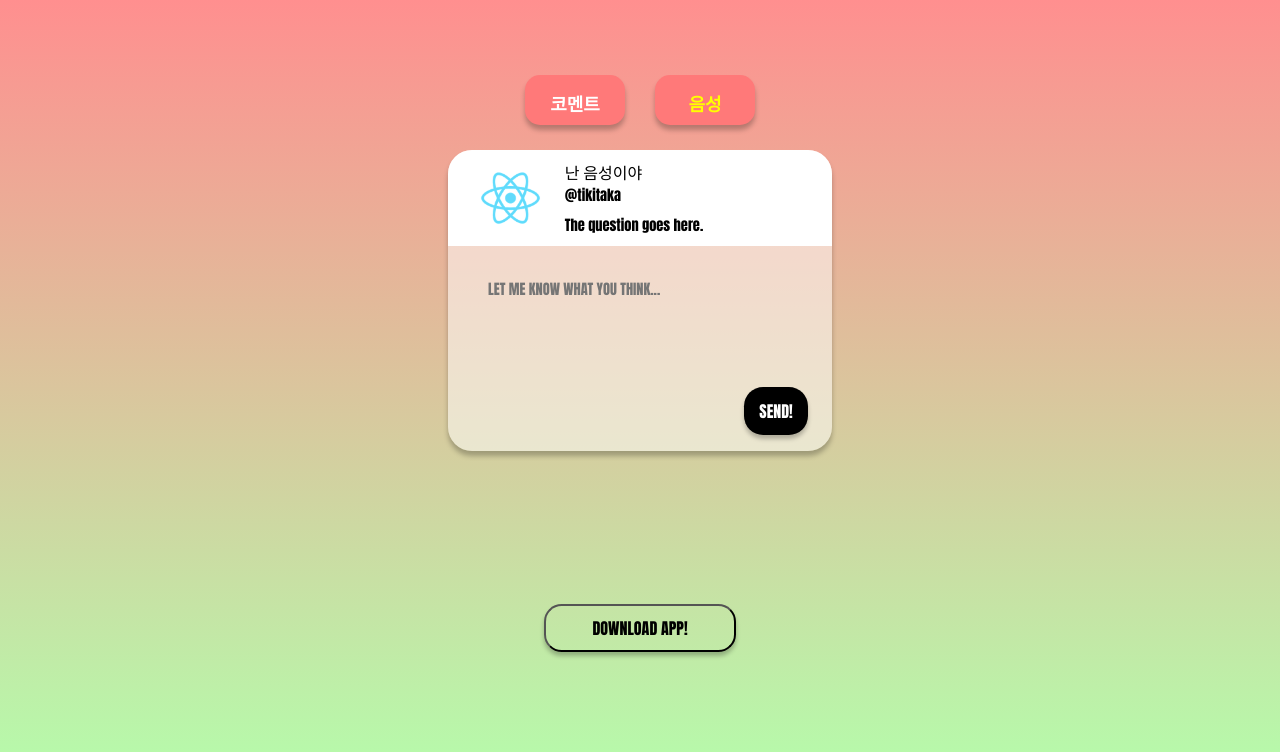
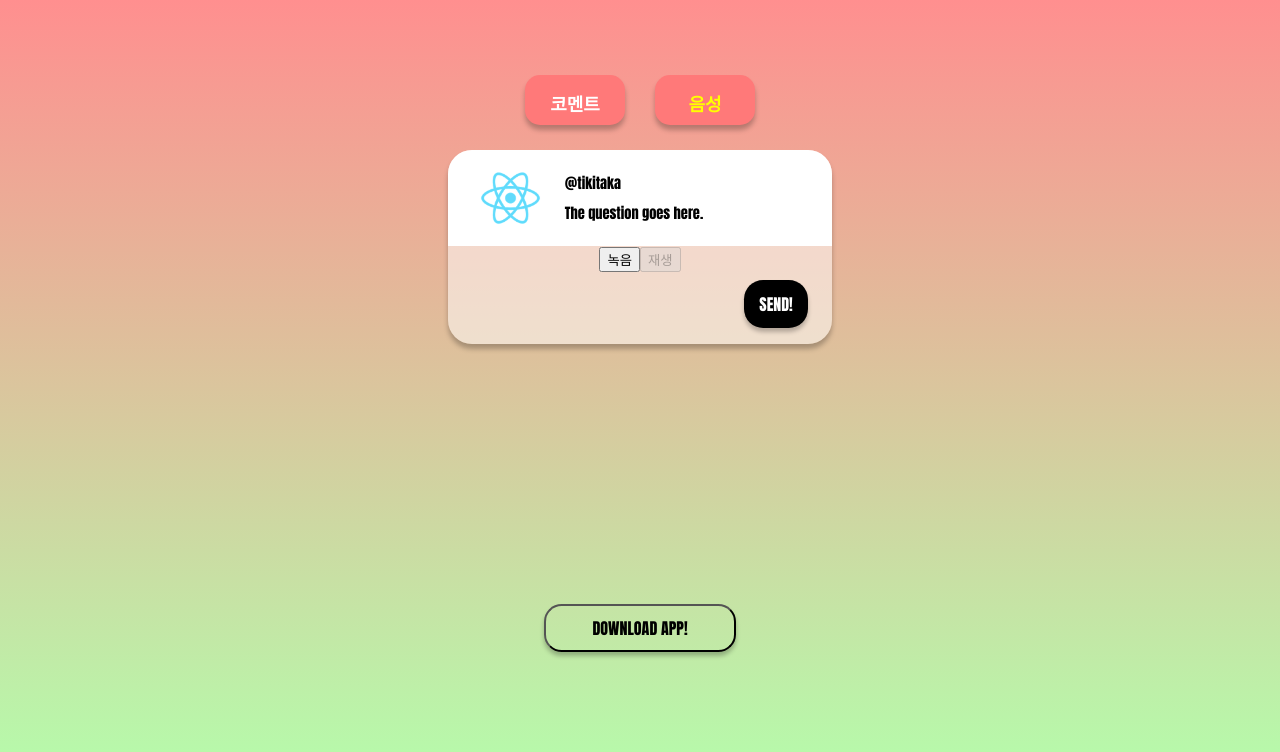
Before and after one commit to SV22-TikiTaka/frontend-web, a React (Create React App) app: page / in a window 1280 px wide. Both pictures are taken after a click on the button "음성". Shown: the top 752 px of the page. Built offline with nearby package versions, Linux system fonts and the light colour scheme.

Commit message:
음성 기능 추가

```diff
--- /dev/null
+++ b/src/components/audio/AudioRecord.jsx
@@ -0,0 +1,111 @@
+import React, { useState, useCallback } from "react";
+
+function AudioRecord() {
+  const [stream, setStream] = useState();
+  const [media, setMedia] = useState();
+  const [onRec, setOnRec] = useState(true);
+  const [source, setSource] = useState();
+  const [analyser, setAnalyser] = useState();
+  const [audioUrl, setAudioUrl] = useState();
+  const [disabled, setDisabled] = useState(true); // 😀😀😀
+
+  const onRecAudio = () => {
+    setDisabled(true); // 😀😀😀
+
+    // 음원정보를 담은 노드를 생성하거나 음원을 실행또는 디코딩 시키는 일을 한다
+    const audioCtx = new (window.AudioContext || window.webkitAudioContext)();
+    // 자바스크립트를 통해 음원의 진행상태에 직접접근에 사용된다.
+    const analyser = audioCtx.createScriptProcessor(0, 1, 1);
+    setAnalyser(analyser);
+
+    function makeSound(stream) {
+      // 내 컴퓨터의 마이크나 다른 소스를 통해 발생한 오디오 스트림의 정보를 보여준다.
+      const source = audioCtx.createMediaStreamSource(stream);
+      setSource(source);
+      source.connect(analyser);
+      analyser.connect(audioCtx.destination);
+    }
+    // 마이크 사용 권한 획득
+    navigator.mediaDevices.getUserMedia({ audio: true }).then((stream) => {
+      const mediaRecorder = new MediaRecorder(stream);
+      mediaRecorder.start();
+      setStream(stream);
+      setMedia(mediaRecorder);
+      makeSound(stream);
+
+      analyser.onaudioprocess = function (e) {
+        // 3분(180초) 지나면 자동으로 음성 저장 및 녹음 중지
+        if (e.playbackTime > 180) {
+          stream.getAudioTracks().forEach(function (track) {
+            track.stop();
+          });
+          mediaRecorder.stop();
+          // 메서드가 호출 된 노드 연결 해제
+          analyser.disconnect();
+          audioCtx.createMediaStreamSource(stream).disconnect();
+
+          mediaRecorder.ondataavailable = function (e) {
+            setAudioUrl(e.data);
+            setOnRec(true);
+          };
+        } else {
+          setOnRec(false);
+        }
+      };
+    });
+  };
+
+  // 사용자가 음성 녹음을 중지 했을 때
+  const offRecAudio = () => {
+    // dataavailable 이벤트로 Blob 데이터에 대한 응답을 받을 수 있음
+    media.ondataavailable = function (e) {
+      setAudioUrl(e.data);
+      setOnRec(true);
+    };
+
+    // 모든 트랙에서 stop()을 호출해 오디오 스트림을 정지
+    stream.getAudioTracks().forEach(function (track) {
+      track.stop();
+    });
+
+    // 미디어 캡처 중지
+    media.stop();
+
+    // 메서드가 호출 된 노드 연결 해제
+    analyser.disconnect();
+    source.disconnect();
+
+    if (audioUrl) {
+      URL.createObjectURL(audioUrl); // 출력된 링크에서 녹음된 오디오 확인 가능
+    }
+
+    // File 생성자를 사용해 파일로 변환
+    const sound = new File([audioUrl], "soundBlob", {
+      lastModified: new Date().getTime(),
+      type: "audio",
+    });
+
+    // 😀😀😀
+    setDisabled(false);
+    console.log(sound); // File 정보 출력
+  };
+
+  const play = () => {
+    const audio = new Audio(URL.createObjectURL(audioUrl)); // 😀😀😀
+    audio.loop = false;
+    audio.volume = 1;
+    audio.play();
+  };
+
+  // 😀😀😀
+  return (
+    <>
+      <button onClick={onRec ? onRecAudio : offRecAudio}>녹음</button>
+      <button onClick={play} disabled={disabled}>
+        재생
+      </button>
+    </>
+  );
+}
+
+export default AudioRecord;
--- a/src/components/box/MessageBox.jsx
+++ b/src/components/box/MessageBox.jsx
@@ -3,6 +3,7 @@
 import SendButton from "../atom/SendButton";
 import TextArea from "../atom/TextArea";
 import { motion, AnimatePresence } from "framer-motion";
+import AudioRecord from "../audio/AudioRecord";
 const StyledContainer = styled(motion.div)`
   margin: 0 auto;
   background-color: rgba(255, 255, 255, 0.5);
@@ -153,16 +154,11 @@
                 alt="logo"
               />
               <InfoContainer>
-                <div>난 음성이야</div>
                 <StyledInfo>@tikitaka</StyledInfo>
                 <StyledInfo>The question goes here.</StyledInfo>
               </InfoContainer>
             </StyledHeader>
-            <TextArea
-              name="LET ME KNOW WHAT YOU THINK..."
-              type="text"
-              onChange={(e) => setInput({ ...input, message: e.target.value })}
-            ></TextArea>
+            <AudioRecord />
 
             <SendButton>SEND!</SendButton>
           </StyledContainer>
```
